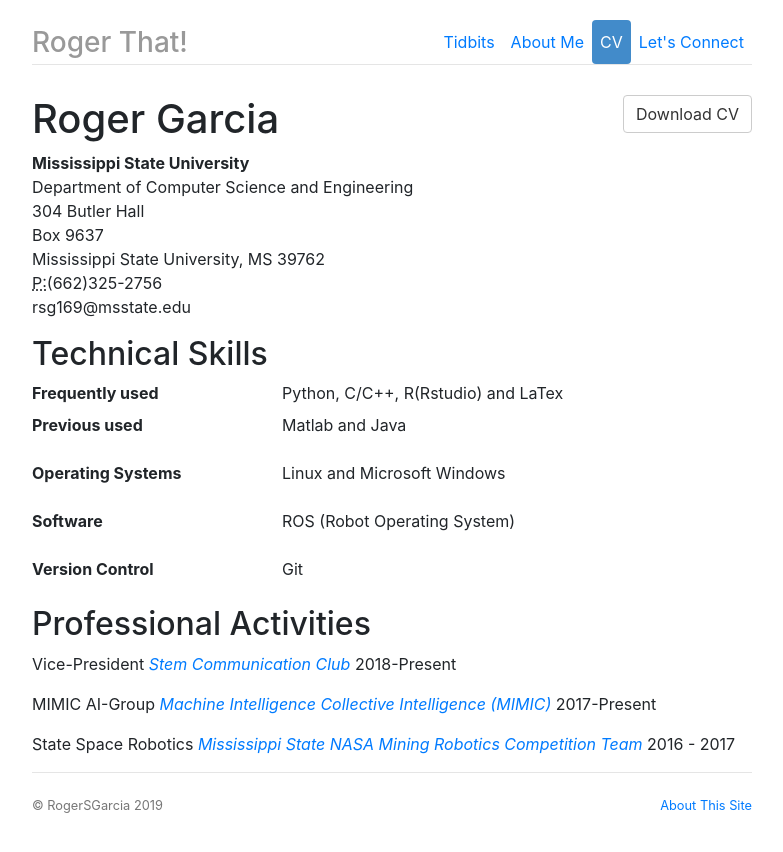
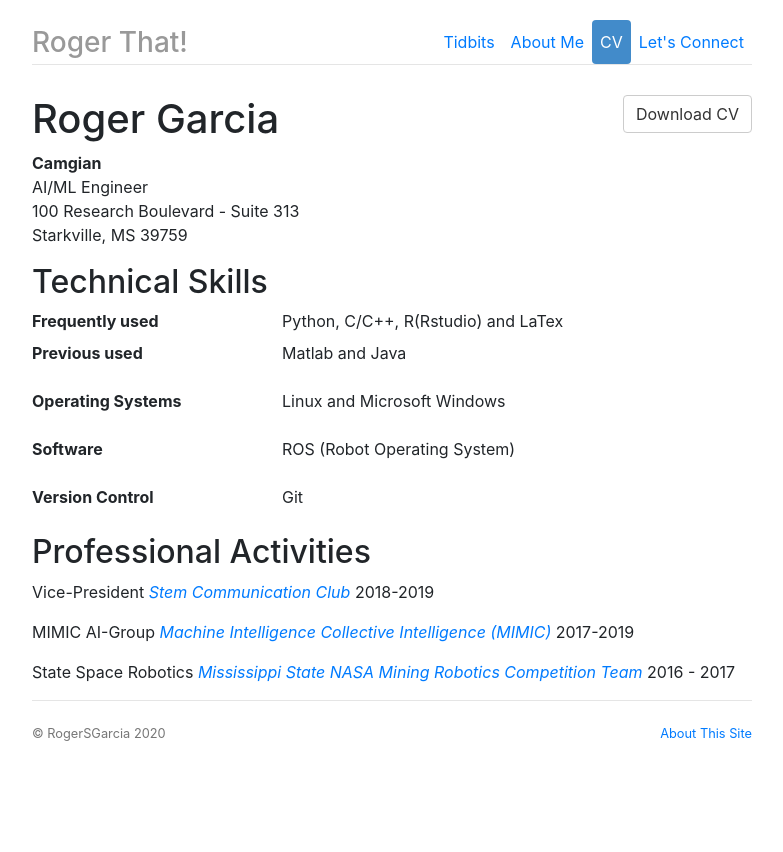
Before and after one commit to RogerSGarcia/RogerSGarcia.github.io, a Jekyll site: the page built from cv/index.html, in a window 1280 px wide. Shown: the top 852 px of the page, without its empty margins (248-1031 px from the left). Built offline with Jekyll 4.4.1, drawn with Linux system fonts in a browser that asks for light colours; nearby versions of some CDN libraries.

Commit message:
Initial commit 2020

```diff
--- a/_includes/footer.html
+++ b/_includes/footer.html
@@ -1,7 +1,7 @@
 <div class = "footer">
 	<div class = "row">
 		<div class = "col-sm-8">
-			<p><small>&copy; RogerSGarcia 2019</small></p>
+			<p><small>&copy; RogerSGarcia 2020</small></p>
 		</div>
 		<div class = "col-sm-4">
 			<p class = "pull-right"><small><a href="/about_site">About This Site</a></small></p>
--- a/about/index.html
+++ b/about/index.html
@@ -7,7 +7,7 @@ nav_order: 1
 <div class = "about">
 	<h1>About Me</h1>
 	<p>
-		Hi ! First and foremost, thanks for taking an interest in who I am. Roger (a.k.a Junior) was born on St. Patrick's Day in New Jersey to the most loving, supportive and inspiring Peruvian mother. My research work to date has allowed me to find a fascinating field in Artificial Intelligence (AI). I am interested in problems related to Data Science, Machine Learning and Reinforcement Learning. I look forward to improve my understanding of teaching and learning in order to make contributions.
+		Hi ! First and foremost, thanks for taking an interest in who I am. Roger (a.k.a Junior) was born on St. Patrick's Day in New Jersey to the most loving, supportive and inspiring Peruvian mother. My research work to date has allowed me to find a fascinating field in Artificial Intelligence (AI). I am interested in problems related to Data Science, Machine Learning and Reinforcement Learning. I look forward to improve my understanding of AI/ML in order to share relevant new information or pre-existing knowledge in a creative and collaborative way so it is simple enough to learn from.
 	</p>
 	<div class = "row">
 		<div class = "col-md-5">
@@ -28,7 +28,7 @@ nav_order: 1
 				<li>
 					<i class = "fas fa-graduation-cap"></i>
 					<div class = "description">
-						<p class = "course"> M.S., Student in Computer Science and Engineering, 2015 - Present</p>
+						<p class = "course"> M.S., Student in Computer Science and Engineering, 2015 - December 2019</p>
 						<p class = "institution">Mississippi State University, Starkville</p>
 					</div>
 				</li>
@@ -44,6 +44,6 @@ nav_order: 1
 	</div>
 
 	<p>
-		As of Fall 2019, I am a Graduate Teacher Assistant in Computer Science at Mississippi State University (<strong><a href="https://www.msstate.edu/">Hail State !</a></strong>) , I am currently under the supervision of Dr.<a href="http://www.cse.msstate.edu/people/faculty/shahram-rahimi/">Shahram Rahimi.</a>
+		As of December 2019, I am AI/ML Engineer at <strong><a href="https://www.camgian.com/">Camgian</a></strong>. At Camgian, we build end-to-end sensor platforms that ingest analog data and deliver actionable intelligence to our clients in the financial and national security markets.
 	</p>
 </div><!-- /.about-->
--- a/cv/index.html
+++ b/cv/index.html
@@ -11,13 +11,12 @@ nav_order: 4
 	<h1>Roger Garcia</h1>
 
 	<address>
-		<strong>Mississippi State University</strong><br>
-		Department of Computer Science and Engineering<br>
-		304 Butler Hall<br>
-		Box 9637 <br>
-		Mississippi State University, MS 39762<br>
-		<abbr title = "phone">P:</abbr>(662)325-2756<br>
-		<span class="obfuscate">rsg169@msstate.edu</span>
+		<strong>Camgian</strong><br>
+		AI/ML Engineer<br>
+		100 Research Boulevard - Suite 313<br>
+		Starkville, MS 39759<br>
+		<!-- <abbr title = "phone">P:</abbr>(662)325-2756<br> -->
+		<!-- <span class="obfuscate">rsg169@msstate.edu</span> -->
 	</address>
 
 	<h2> Technical Skills</h2>
@@ -47,7 +46,7 @@ nav_order: 4
 			<em>
 				<a href = "https://orgsync.com/172288/chapter">Stem Communication Club</a>
 			</em>
-			2018-Present
+			2018-2019
 		</li>
 	</ul>
 	<ul class = "list-unstyled">
@@ -56,7 +55,7 @@ nav_order: 4
 			<em>
 				<a href = "https://msstate.edu">Machine Intelligence Collective Intelligence (MIMIC)</a>
 			</em>
-			2017-Present
+			2017-2019
 		</li>
 	</ul>
 	<ul class = "list-unstyled">
--- a/index.html
+++ b/index.html
@@ -9,15 +9,15 @@ title: Roger Garcia
 		<img  class="img-thumbnail" alt="Roger Garcia" src="images/rogersgarcia-200px.png">
 
         <h4 itemprop="name">Roger Garcia (K = 17)<a href="/notes/01"><sup>1</sup></a></h4>
-        <h6 class = "text-muted" itemprop="jobTitle">M.S., Graduate Teaching Assistant</h6>
-        <h6 itemprop= "worksFor"><a href = "https://www.msstate.edu/" target = "_blank">Hail State!</a></h6>
+        <h6 class = "text-muted" itemprop="jobTitle">AI/ML Engineer </h6>
+        <h6 itemprop= "worksFor"><a href = "https://www.camgian.com/" target = "_blank">Camgian</a></h6>
 
 		</div>
 
 		<div class="col-sm-7">
 			<div class = "blurb">
 				<p class = "lead text-justify">
-					<samp>$Hello World!</samp> this website will occasionally share <a href = "/tidbits">tidbits</a> on specific topics including, but not limited to, Linux, Python, Blockchain, Machine Learning and Trading.
+					<samp>$Hello World!</samp> this website will occasionally share <a href = "/tidbits">tidbits</a> on specific topics including, but not limited to, Linux, Python, Blockchain (a Bitcoin optimist), Machine Learning and Trading.
 				</p>
 				<p class = "lead text-justify">
 					<span class = "font-weight-bold">Why</span> am I passionate about these topics? It continues to play a role in my personal growth (<a href="/motivate">You got this!</a>) and I have found it immensely rewarding when you come across people that enjoy the same things you do. So, that's all folks! <a href="/about"> More on the Peruvian Vegan...</a>
```
